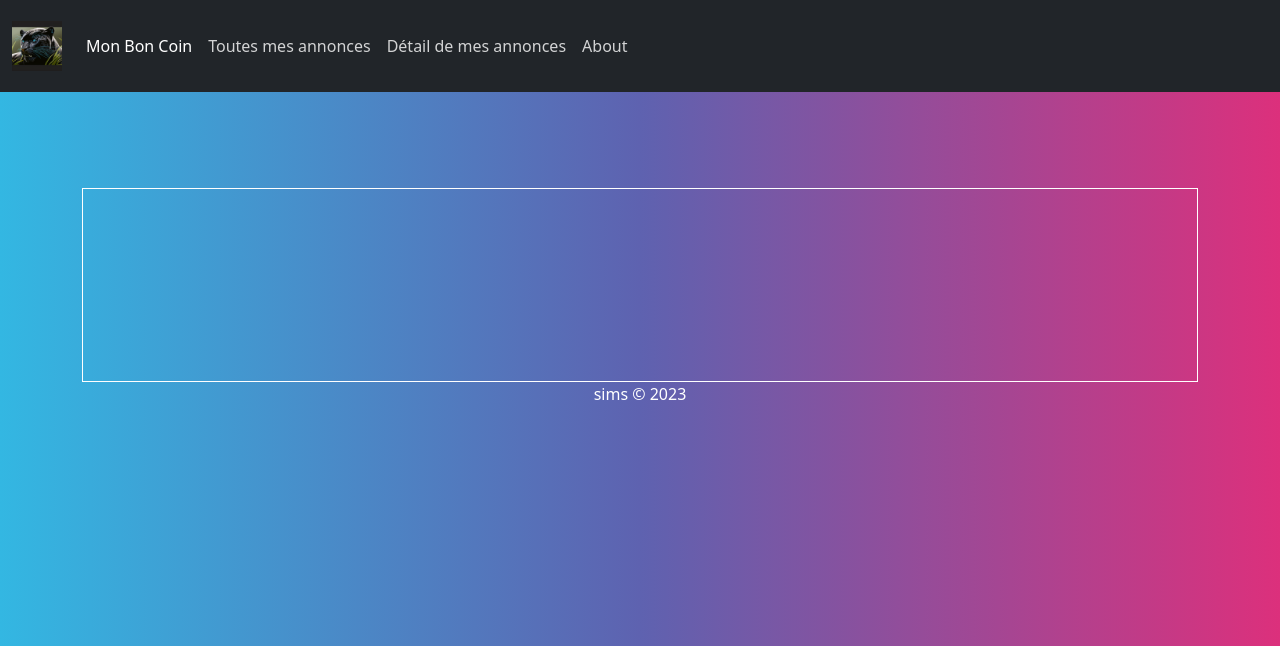
After one commit to xsims77/monBonCoin, a PHP site: template Views/annonces/accueil.php in a window 1280 px wide. The commit adds this page. Shown: the top 646 px of the page. Run offline with PHP 8.4, Linux system fonts and the light colour scheme; the template is opened without the code that fills it, so the values that code supplies are empty; some libraries are stand-ins or nearby versions.

```diff
--- a/App/Db.php
+++ b/App/Db.php
@@ -13,7 +13,7 @@ class Db
     {
         if (!self::$db) {
             try {
-                $config = file_get_contents('App/config.json');
+                $config = file_get_contents('../App/config.json');
                 $config = json_decode($config);
                 self::$db = new PDO("mysql:host=" . $config->host . ";dbname=" . $config->dbName, $config->user, $config->password, array(PDO::ATTR_ERRMODE => PDO::ERRMODE_EXCEPTION));
             } catch (PDOException $e) {
--- a/App/config.json
+++ b/App/config.json
@@ -4,5 +4,5 @@
     "user": "root",
     "password": "",
     "host": "localhost",
-    "baseSite": "/monboncoin/public/"
+    "baseSite": "/monBonCoin/public/"
 }
--- /dev/null
+++ b/Views/annonces/accueil.php
@@ -0,0 +1,27 @@
+<?php
+// var_dump($annonces)
+
+
+
+
+?>
+
+
+<h2 class="mt-4"><?= $sousTitre?></h2>
+
+<div class="container border border-secondary p-5">
+    <div class="row justify-content-around"><?php foreach ($annonces as $key => $annonce) : ?>
+            <div class="card border-dark mb-3" style="max-width: 20rem;">
+                <div class="card-header"><p><u>Catégorie : <?= $annonce["NameCat"] ?></u></p></div>
+                <div class="card-body">
+                    <h4 class="card-title"><?= $annonce['title'] ?> : <?= $annonce['price'] . "€"?></h4>
+                    <img src="<?=SITEBASE ?>/img/annonces/<?=$annonce['image'] ?>" alt="<?=$annonce['title'] ?>" class="img-fluid">
+                    <p class="card-text"><?= $annonce['description'] ?></p>
+                </div>
+                <div class="card-footer text-center">
+                    <a href="annonceDetail?id=<?= $annonce['idAnnonce'] ?>" class="btn btn-secondary">Voir le détail</a>
+                </div>
+            </div>
+        <?php endforeach ?>
+    </div>
+</div>
--- /dev/null
+++ b/Views/layout.php
@@ -0,0 +1,57 @@
+<!DOCTYPE html>
+<html lang="fr">
+
+<head>
+  <!-- Pour rendre le title dynamique -->
+  <title><?= $title ?></title>
+  <meta charset="UTF-8">
+  <meta http-equiv="X-UA-Compatible" content="IE=edge">
+  <meta name="viewport" content="width=device-width, initial-scale=1.0">
+  <!-- CDN boostwatch -->
+  <link rel="stylesheet" href="https://bootswatch.com/5/quartz/bootstrap.min.css">
+  <!-- CDN icon boostrap -->
+  <link rel="stylesheet" href="https://cdn.jsdelivr.net/npm/bootstrap-icons@1.3.0/font/bootstrap-icons.css">
+  <link rel="stylesheet" href="../public/css/style.css">
+
+</head>
+
+<body>
+  <!-- Barre de navigation -->
+  <nav class="navbar navbar-expand-lg navbar-dark bg-dark">
+    <div class="container-fluid">
+      <a href="<?= SITEBASE ?>" class="navbar-brand"><img class="logo" src="<?= SITEBASE ?>/img/logo.jpg" alt="logo"></a>
+      <div class="collapse navbar-collapse" id="navbarColor02">
+        <ul class="navbar-nav me-auto">
+          <li class="nav-item">
+            <a class="nav-link active" href="<?= SITEBASE ?>">Mon Bon Coin
+              <span class="visually-hidden">(current)</span>
+            </a>
+          </li>
+          <li class="nav-item">
+            <a class="nav-link" href="annonces">Toutes mes annonces</a>
+          </li>
+          <li class="nav-item">
+            <a class="nav-link" href="annonceDetail">Détail de mes annonces</a>
+          </li>
+          <li class="nav-item">
+            <a class="nav-link" href="#">About</a>
+          </li>
+        </ul>
+      </div>
+    </div>
+  </nav>
+
+  <main>
+    <!-- Titre dynamique -->
+    <h1 class="m-5 text-center"><?= $title ?></h1>
+    <!-- Ici nous récupérons les données à afficher -->
+    <div class="container">
+      <?= $content; //Affichage des données
+      ?>
+    </div>
+  </main>
+  <footer class='text-center'>sims &copy; 2023</footer>
+  <script src="https://cdn.jsdelivr.net/npm/bootstrap@5.3.0-alpha1/dist/js/bootstrap.bundle.min.js"></script>
+</body>
+
+</html>
--- /dev/null
+++ b/Views/test.php
@@ -0,0 +1 @@
+<h2>BIENVENUE</h2>
--- a/public/css/style.css
+++ b/public/css/style.css
@@ -0,0 +1,21 @@
+.logo {
+    width: 50px;
+}
+
+.imgAnnonce{
+    width: 400px;
+}
+
+.grow{
+    transition: all .2s ease-in-out;
+}
+
+.grow:hover{
+    transform: scale(1.5);
+    rotate: 10deg;
+}
+
+.price{
+    font-style: italic;
+    font-weight: bold;
+}
```
Also changed, not shown: App/Routeur.php (+10 -2 lines), Controlers/AnnoncesControler.php (added, +34 -0 lines), Controlers/Controler.php (added, +28 -0 lines), Models/AnnoncesModel.php (+9 -0 lines), Views/annonces/detail.php (added, +27 -0 lines), public/img/annonces/208.jpg (added), public/img/annonces/iphone14.jpg (added), public/img/logo.jpg (added).
